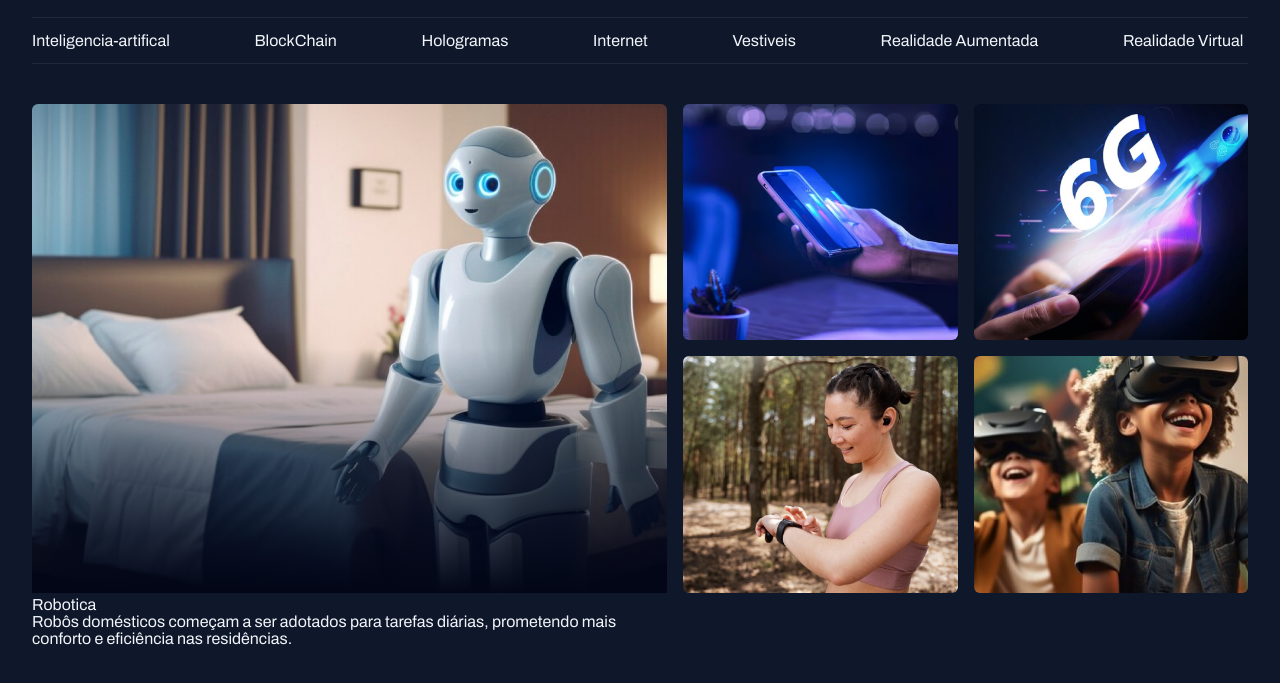
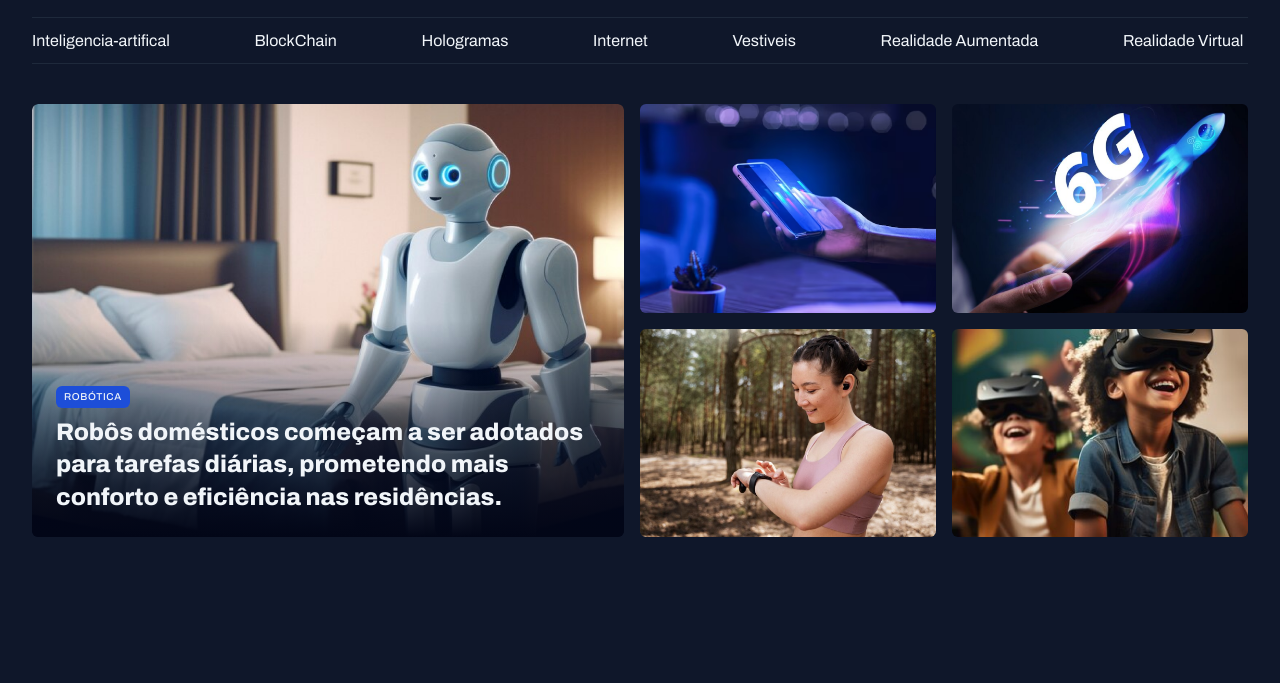
Before and after one commit to Pedropks/Portal-de-Not-cias, a plain HTML site: page Index.html in a window 1280 px wide. Shown: the part 41-724 px from the top of the page. Drawn offline with Linux system fonts and the light colour scheme.

Commit message:
First Card

```diff
--- a/Index.html
+++ b/Index.html
@@ -41,14 +41,16 @@
     </header>
     <main class="grid container">
       <section id="featured" class="grid grid-flow-col gap-16">
-        <div class="card">
+        <figure class="card">
           <img src="assets/Images/Image 01.png" alt=" Imagem Robo" />
-          <h1>Robotica</h1>
-          <p>
-            Robôs domésticos começam a ser adotados para tarefas diárias,
-            prometendo mais conforto e eficiência nas residências.
-          </p>
-        </div>
+          <figcaption>
+            <span class="content-tag">robótica </span>
+            <h2 class="text-2xl">
+              Robôs domésticos começam a ser adotados para tarefas diárias,
+              prometendo mais conforto e eficiência nas residências.
+            </h2>
+          </figcaption>
+        </figure>
         <div class="grid grid-cols-2 gap-16">
           <div>
             <img src="assets/Images/Image 02.png" alt=" Imagem Robo3" />
--- a/styles/global.css
+++ b/styles/global.css
@@ -50,6 +50,15 @@ img {
 main {
   margin-top: 40px;
 }
+.content-tag {
+  display: inline-block;
+  background-color: var(--brand-color-dark);
+  padding: 5px 8px;
+  border-radius: 6px;
+  font: 500 10px/1.2 var(--font-family);
+  text-transform: uppercase;
+  letter-spacing: 0.04rem;
+}
 
 /* Div {
   display: flex;
--- a/styles/sections.css
+++ b/styles/sections.css
@@ -5,14 +5,35 @@
     border-radius: 6px;
   }
   .card {
+    overflow: hidden;
     position: relative;
+    border-radius: 6px;
     &::before {
       content: "";
       position: absolute; /* Posiçao abosulta */
       inset: 0;
       top: 50%;
-      background: linear-gradient(180deg, transparent 0%, #020617 100%);
+      background: linear-gradient(
+        180deg,
+        transparent 0%,
+        #020617 100%
+      ); /*Fundo Degrade*/
       /* overflow: hidden; Escondeu Tudo que passou */
     }
+    figcaption {
+      position: absolute;
+      bottom: 0;
+      padding: 24px;
+
+      h2 {
+        margin-top: 8px;
+      }
+    }
+    /* span {
+      background-color: var(--brand-color-dark);
+      border-radius: 6px;
+      font-size: 14px;
+
+    } */
   }
 }
--- a/styles/utility.css
+++ b/styles/utility.css
@@ -11,3 +11,16 @@
 .gap-16 {
   gap: 16px;
 }
+.text-2xl {
+  font: var(--h1);
+}
+.text-xl {
+  font: var(--h2);
+}
+
+.text-lg {
+  font: var(--h3);
+}
+.text-sm {
+  font: var(--h4);
+}
```
